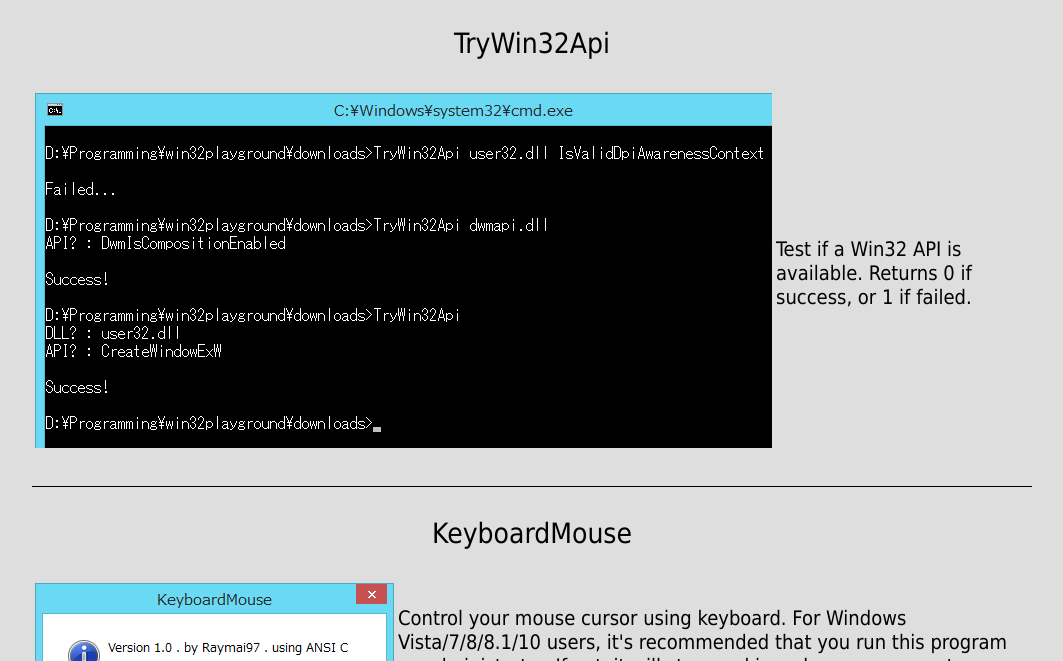
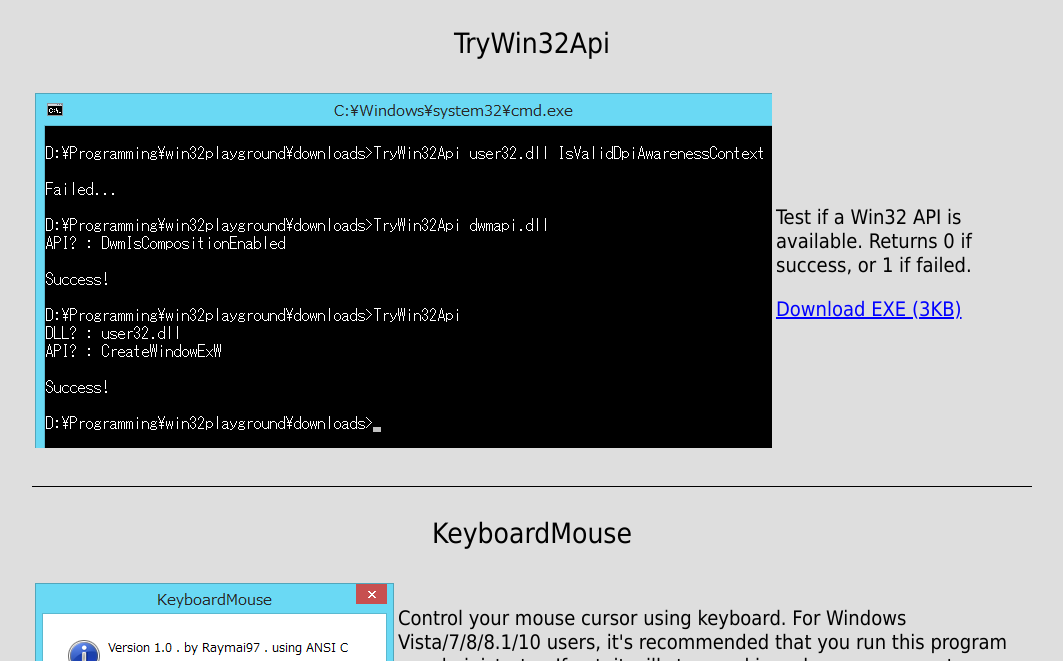
Before and after one commit to Raymai97/win32playground, a plain HTML site: page index.html in a window 1280 px wide. Shown: the part 139-800 px from the top of the page, without its empty margins (108-1171 px from the left). Drawn offline with Linux system fonts and the light colour scheme.

Commit message:
added missing download link

```diff
--- a/index.html
+++ b/index.html
@@ -15,7 +15,8 @@
 			<table>
 				<td><img src="./screenshot/TryWin32Api.png"></td>
 				<td>
-				Test if a Win32 API is available. Returns 0 if success, or 1 if failed.
+				Test if a Win32 API is available. Returns 0 if success, or 1 if failed.<p>
+				<a href="./downloads/TryWin32Api.exe">Download EXE (3KB)</a>
 				</td>
 			</table>
 		</div>
```
